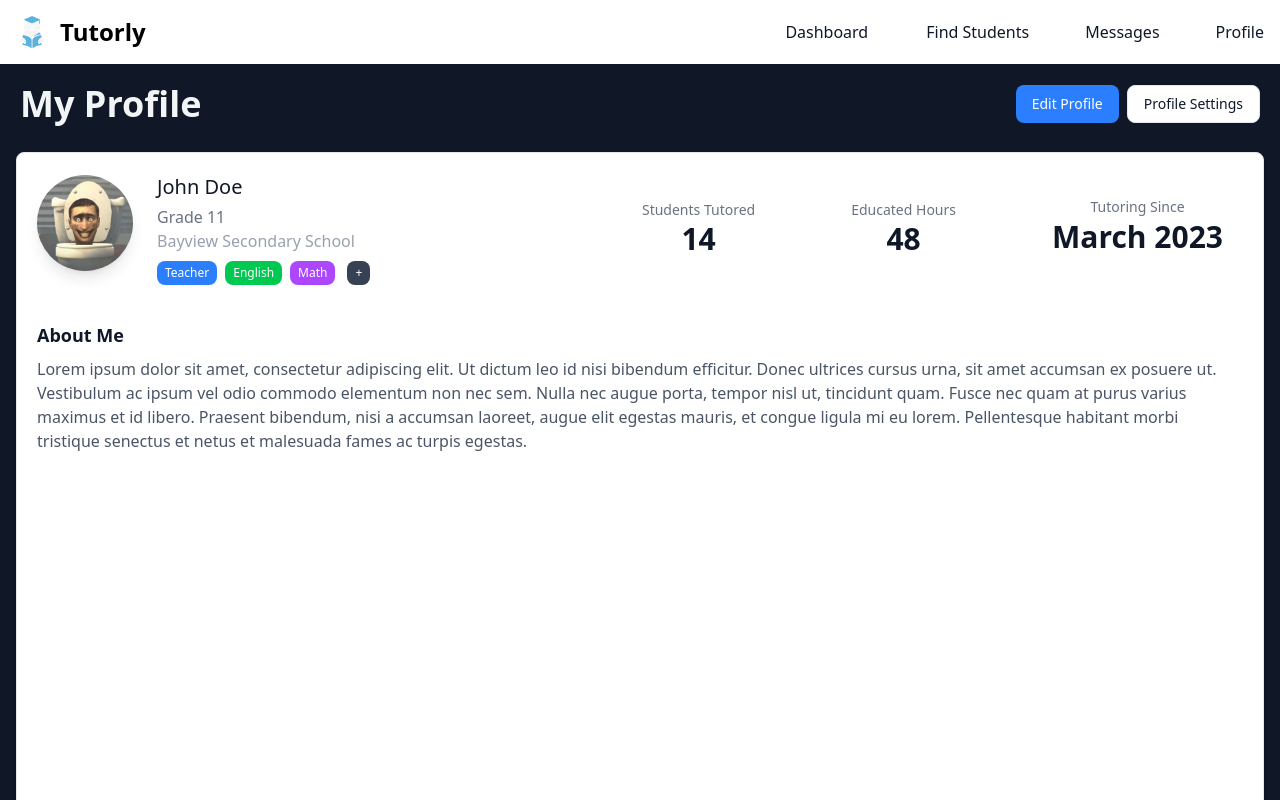
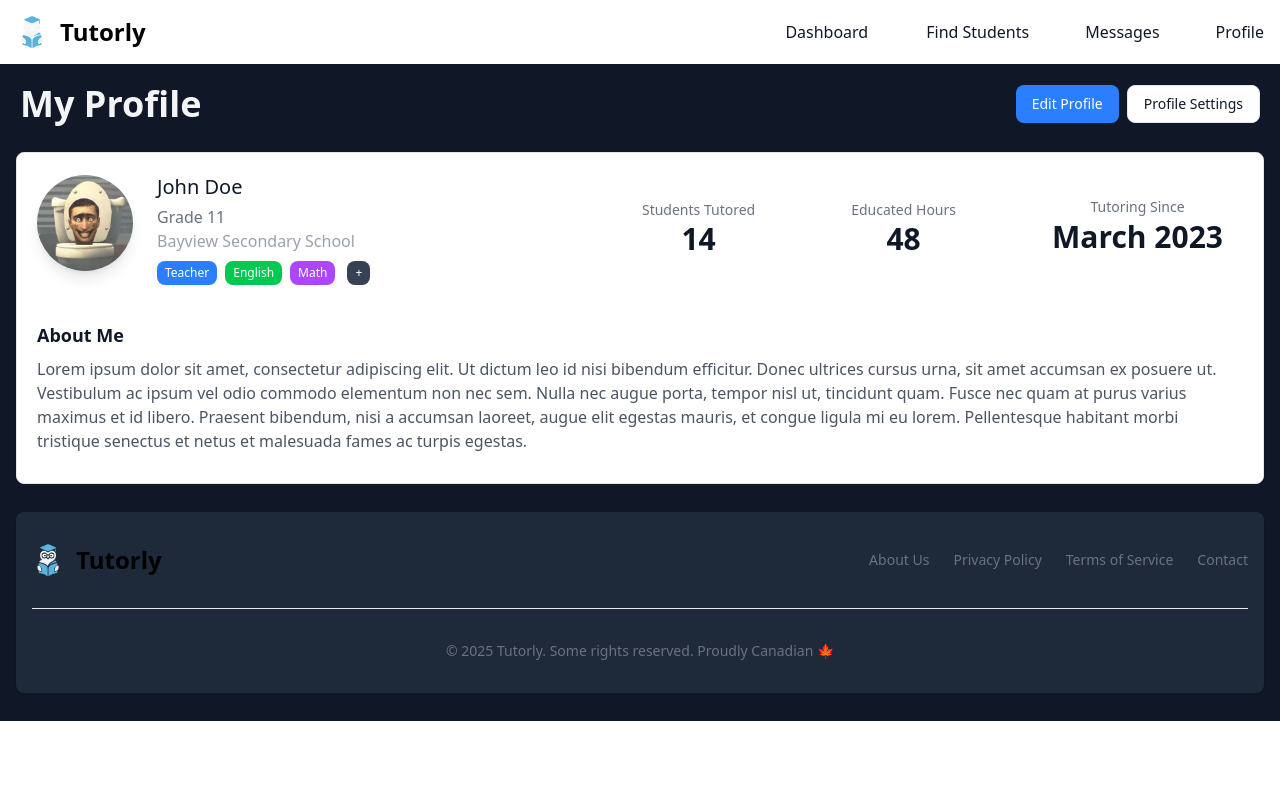
Before and after one commit to prmntr/yrhacks2025syscall, a React (Vite) app: page /profile in a window 1280 px wide. Shown: the top 800 px of the page. Built offline with nearby package versions, Linux system fonts and the light colour scheme.

Commit message:
style: profile changes

```diff
--- a/src/pages/Profile.tsx
+++ b/src/pages/Profile.tsx
@@ -21,7 +21,7 @@ function Profile() {
       </div>
 
       {/* Profile Content */}
-      <div className="mx-4 mt-3 bg-white border border-gray-200 rounded-lg shadow-sm dark:bg-gray-800 dark:border-gray-700 min-h-screen">
+      <div className="mx-4 mt-3 bg-white border border-gray-200 rounded-lg shadow-sm dark:bg-gray-800 dark:border-gray-700 pb-3.5">
         <div className="flex flex-row items-center px-5 py-5">
           {/* Profile Image */}
           <img
```
